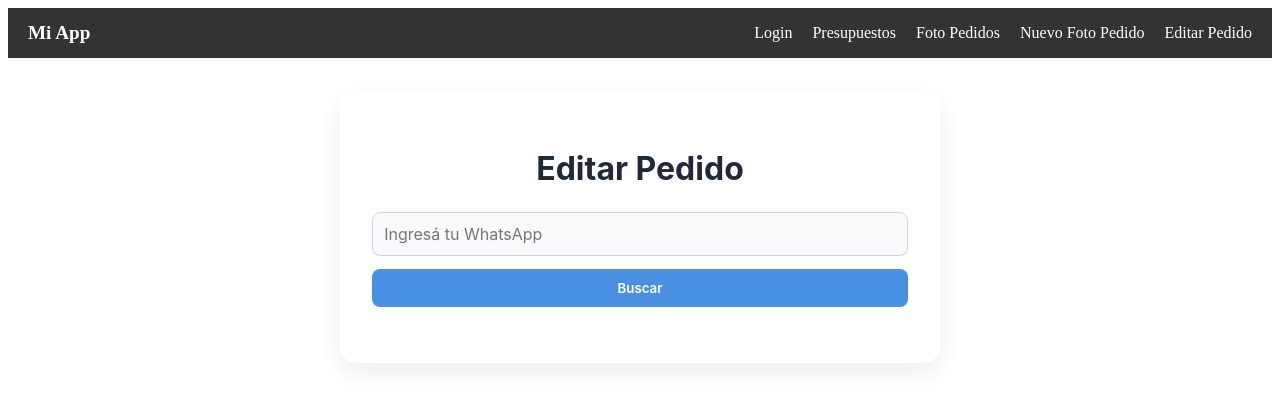
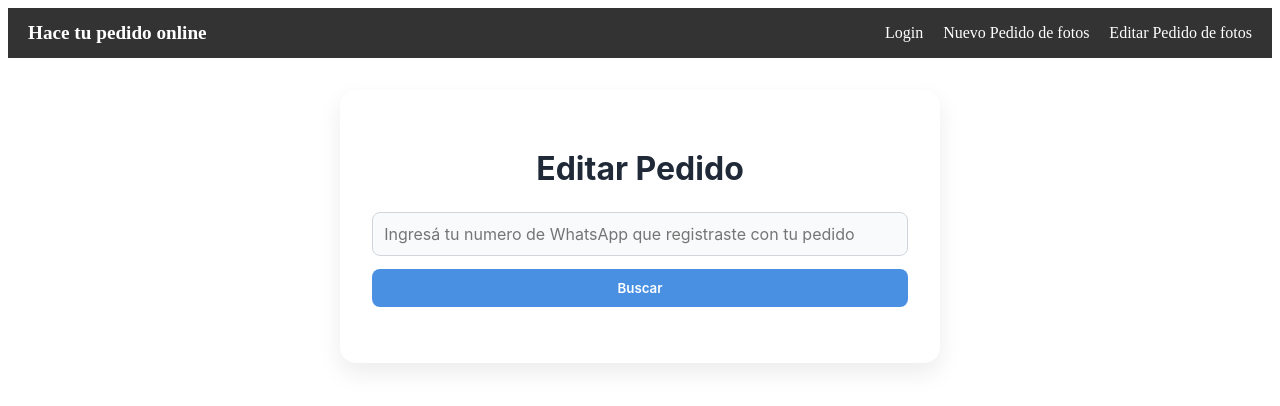
Before and after one commit to maurytrossero/vue-presup, a Vue app: page /foto-pedidos/editar in a window 1280 px wide. Shown: the top 406 px of the page. Built offline with nearby package versions, Linux system fonts and the light colour scheme.

Commit message:
solucion vistas pedidos

```diff
--- a/package.json
+++ b/package.json
@@ -5,11 +5,14 @@
   "scripts": {
     "serve": "vue-cli-service serve",
     "build": "vue-cli-service build",
-    "lint": "vue-cli-service lint"
+    "lint": "vue-cli-service lint",
+    "serve:prod": "npm run build && node server.js"
+
   },
   "dependencies": {
     "axios": "^1.6.7",
     "core-js": "^3.8.3",
+    "express": "^5.1.0",
     "firebase": "^12.0.0",
     "sweetalert2": "^11.22.2",
     "vue": "^3.2.13",
--- a/src/App.vue
+++ b/src/App.vue
@@ -1,14 +1,24 @@
 <template>
   <div id="app">
     <nav class="navbar">
-      <div class="logo">Mi App</div>
-      <ul class="nav-links" :class="{ 'nav-active': menuOpen }">
-        <li><router-link to="/login">Login</router-link></li>
-        <li><router-link to="/presupuestos">Presupuestos</router-link></li>
-        <li><router-link to="/foto-pedidos">Foto Pedidos</router-link></li>
-        <li><router-link to="/foto-pedidos/nuevo">Nuevo Foto Pedido</router-link></li>
-        <li><router-link to="/foto-pedidos/editar">Editar Pedido</router-link></li>
-      </ul>
+      <div class="logo">Hace tu pedido online</div>
+        <ul class="nav-links" :class="{ 'nav-active': menuOpen }">
+          <li v-if="!isAuthenticated">
+            <router-link to="/login">Login</router-link>
+          </li>
+          <li v-else>
+            <a href="#" @click.prevent="logout">Logout</a>
+          </li>
+
+          <!-- Solo visible si el usuario está logueado -->
+          <li v-if="isAuthenticated">
+            <router-link to="/foto-pedidos">Listado de pedidos</router-link>
+          </li>
+
+          <li><router-link to="/foto-pedidos/nuevo">Nuevo Pedido de fotos</router-link></li>
+          <li><router-link to="/foto-pedidos/editar">Editar Pedido de fotos</router-link></li>
+        </ul>
+
       <div class="burger" @click="menuOpen = !menuOpen">
         <div></div>
         <div></div>
@@ -27,8 +37,22 @@ export default {
       menuOpen: false,
     };
   },
+  computed: {
+    isAuthenticated() {
+      // Suponiendo que guardas el token en localStorage
+      return localStorage.getItem('token') !== null;
+    }
+  },
+  methods: {
+    logout() {
+      localStorage.removeItem('token');
+      localStorage.removeItem('role'); // si guardas rol
+      this.$router.push('/login');
+    }
+  }
 };
 </script>
+
 
 <style scoped>
 .navbar {
--- a/src/components/pedidos/FotoConfirmacionForm.vue
+++ b/src/components/pedidos/FotoConfirmacionForm.vue
@@ -1,6 +1,6 @@
 <template>
   <div class="formulario-container">
-    <h2 class="titulo">Pedido de fotos para confirmaciones 2025</h2>
+    <h2 class="titulo">Pedido de fotos para comuniones 12/10/2025</h2>
 
     <form @submit.prevent="handleSubmit" class="formulario">
       <!-- Nombre -->
--- a/src/router/index.ts
+++ b/src/router/index.ts
@@ -10,7 +10,7 @@ const routes = [
   { path: '/calculadora', component: BudgetView },
 
   // Estas rutas NO requieren login
-  { path: '/foto-pedidos', component: FotoConfirmacionList },
+  { path: '/foto-pedidos', component: FotoConfirmacionList, meta: { requiresAuth: true } },
   { path: '/foto-pedidos/nuevo', component: FotoConfirmacionForm },
   { path: '/foto-pedidos/editar', component: EditarPedidoView },
 
@@ -29,21 +29,14 @@ console.log('[Rutas definidas]', routes);
 router.beforeEach((to, from, next) => {
   const isAuthenticated = localStorage.getItem('token') !== null;
 
-  console.log('[Navegación]');
-  console.log('→ Desde:', from.fullPath);
-  console.log('→ Hacia:', to.fullPath);
-  console.log('→ Requiere auth:', to.meta.requiresAuth === true);
-  console.log('→ Está autenticado:', isAuthenticated);
-
   if (to.path === '/login' && isAuthenticated) {
-    console.log('→ Ya autenticado, redirigiendo a /presupuestos');
-    next('/presupuestos');
+    next('/calculadora'); // o /presupuestos si quieres
   } else if (to.meta.requiresAuth && !isAuthenticated) {
-    console.log('→ No autenticado, redirigiendo a /login');
-    next('/login');
+    next('/login'); // bloquea rutas privadas si no hay token
   } else {
-    next();
+    next(); // deja pasar las rutas públicas
   }
 });
 
+
 export default router;
--- a/src/views/EditarPedidoView.vue
+++ b/src/views/EditarPedidoView.vue
@@ -3,7 +3,7 @@
     <h2 class="titulo">Editar Pedido</h2>
 
     <div class="form-group">
-      <input v-model="whatsapp" placeholder="Ingresá tu WhatsApp" class="input" />
+      <input v-model="whatsapp" placeholder="Ingresá tu numero de WhatsApp que registraste con tu pedido" class="input" />
       <button @click="buscarPedido" class="boton">Buscar</button>
     </div>
 
--- a/vue.config.js
+++ b/vue.config.js
@@ -1,7 +1,7 @@
 const { defineConfig } = require('@vue/cli-service');
 
 module.exports = defineConfig({
-  publicPath: './', // 👈 ESTA ES LA CLAVE para que los assets se carguen bien en producción
+  publicPath: '/', // ⬅️ clave para history mode + Express
   transpileDependencies: [
     'vue-router',
     'axios'
```
Also changed, not shown: server.js (added, +22 -0 lines), 1 other file (tests, documents, lock files or other folders).
